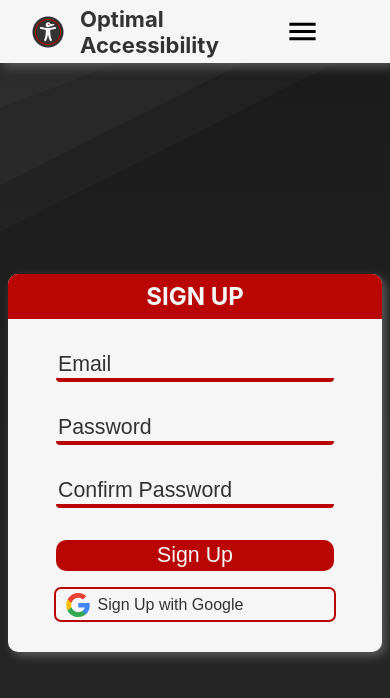
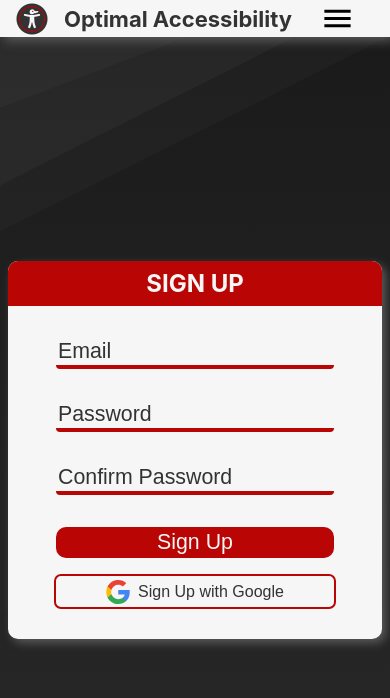
Before and after one commit to TylerAdamMartinez/Optimal-Accessibility, a React (Create React App) app in the folder Application/: page / in a window 390 px wide. Both pictures are taken after a click on the button "Sign Up". Shown: the top 698 px of the page. Built offline with nearby package versions, Linux system fonts and the light colour scheme; no server answers.

Commit message:
[HomePage] feat: add email validation

```diff
--- a/Application/src/Pages/Home/HomePage.css
+++ b/Application/src/Pages/Home/HomePage.css
@@ -115,14 +115,34 @@
 }
 
 @media screen and (min-width: 1500px) {
-  #LoginPageDiv {
-    grid-template-columns: auto 500px 500px auto !important;
+  #LoginPageSignInFormDiv,
+  #RegistrationPageSignInFormDiv {
+    max-width: 750px;
+    justify-self: center;
   }
 
   #heroSection {
     grid-column: 2 / 3;
     margin-left: 0;
     font-size: 26px;
+  }
+}
+
+@media screen and (max-width: 600px) {
+  #HomeBanner {
+    grid-template-columns: 1fr auto !important;
+  }
+
+  #HomeBanner #OptionsBanner {
+    grid-column: 2 / 3;
+  }
+
+  #HomeBanner #LogoBanner img {
+    margin-left: 1em;
+  }
+
+  #HomeBanner #OptionsBanner .MenuActivity {
+    margin-right: 1em;
   }
 }
 
@@ -150,7 +170,7 @@
   }
 }
 
-@media screen and (max-width: 1200px) {
+@media screen and (max-width: 1250px) {
   #HomeBanner {
     grid-template-columns: 1fr auto 1fr;
   }
@@ -267,6 +287,8 @@
 }
 
 #LoginBtnsSection button {
+  display: flex;
+  justify-content: center;
   font-size: 16pt;
   height: 100%;
   padding: 0.2em;
--- a/Application/src/Pages/Home/HomePage.js
+++ b/Application/src/Pages/Home/HomePage.js
@@ -169,7 +169,18 @@ function HomePage() {
     setConfirmPassword(event.target.value);
   }
 
-  function validateConfirmPassword(event) {
+  function validateEmail() {
+    let regex = /^\w+([\.-]?\w+)*@\w+([\.-]?\w+)*(\.\w{2,3})+$/;
+
+    if (!email.match(regex)) {
+      toast.error("invalid email format", {
+        position: toast.POSITION.BOTTOM_RIGHT,
+        autoClose: 4000,
+      });
+    }
+  }
+
+  function validateConfirmPassword() {
     if (password === "") {
       return;
     } else if (password === confirmPassword) {
@@ -226,6 +237,7 @@ function HomePage() {
               type="email"
               value={email}
               onChange={handleEmailChange}
+              onBlur={validateEmail}
             />
             <input
               placeholder="Password"
```
Also changed, not shown: 1 other file (tests, documents, lock files or other folders).
